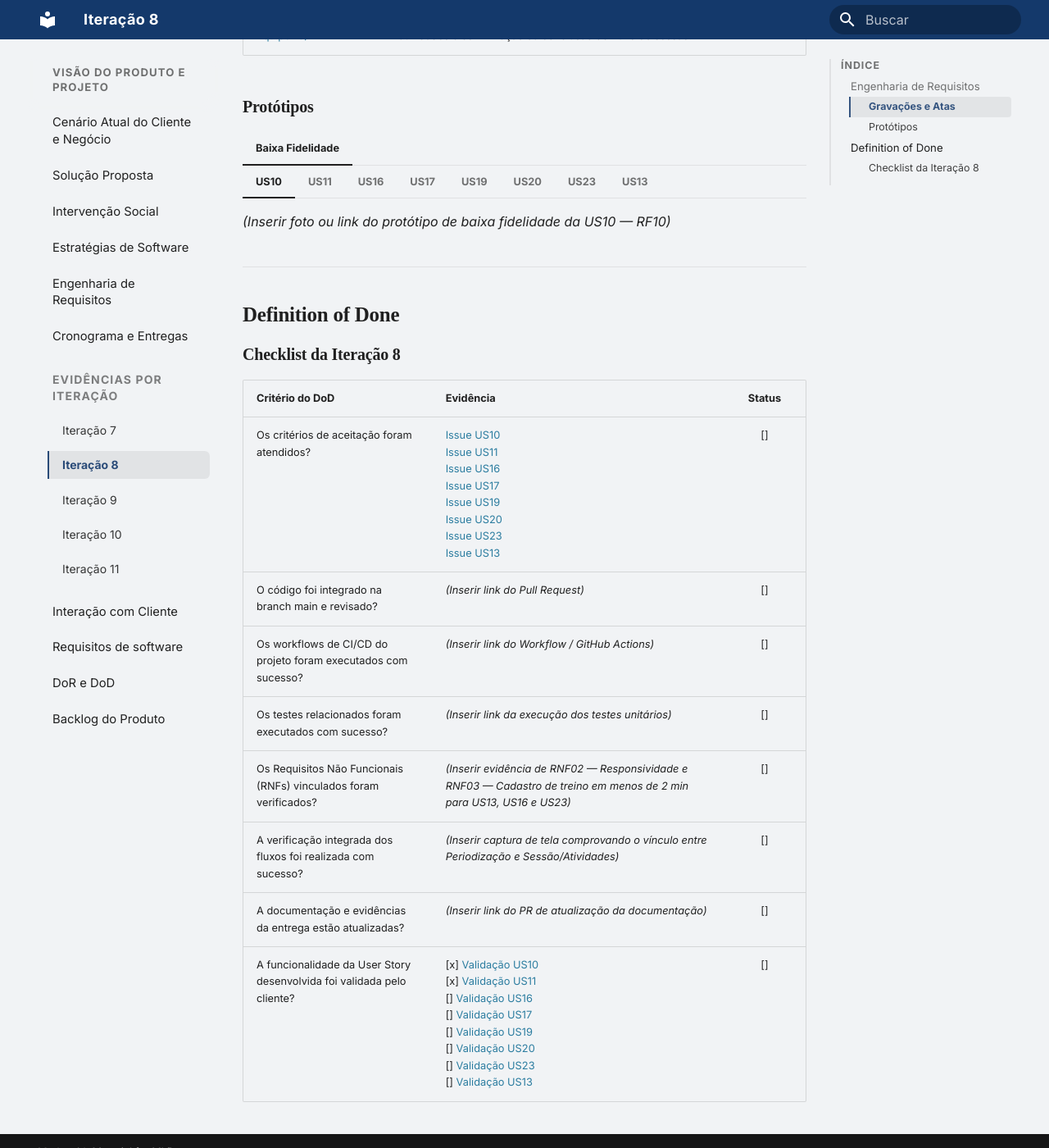
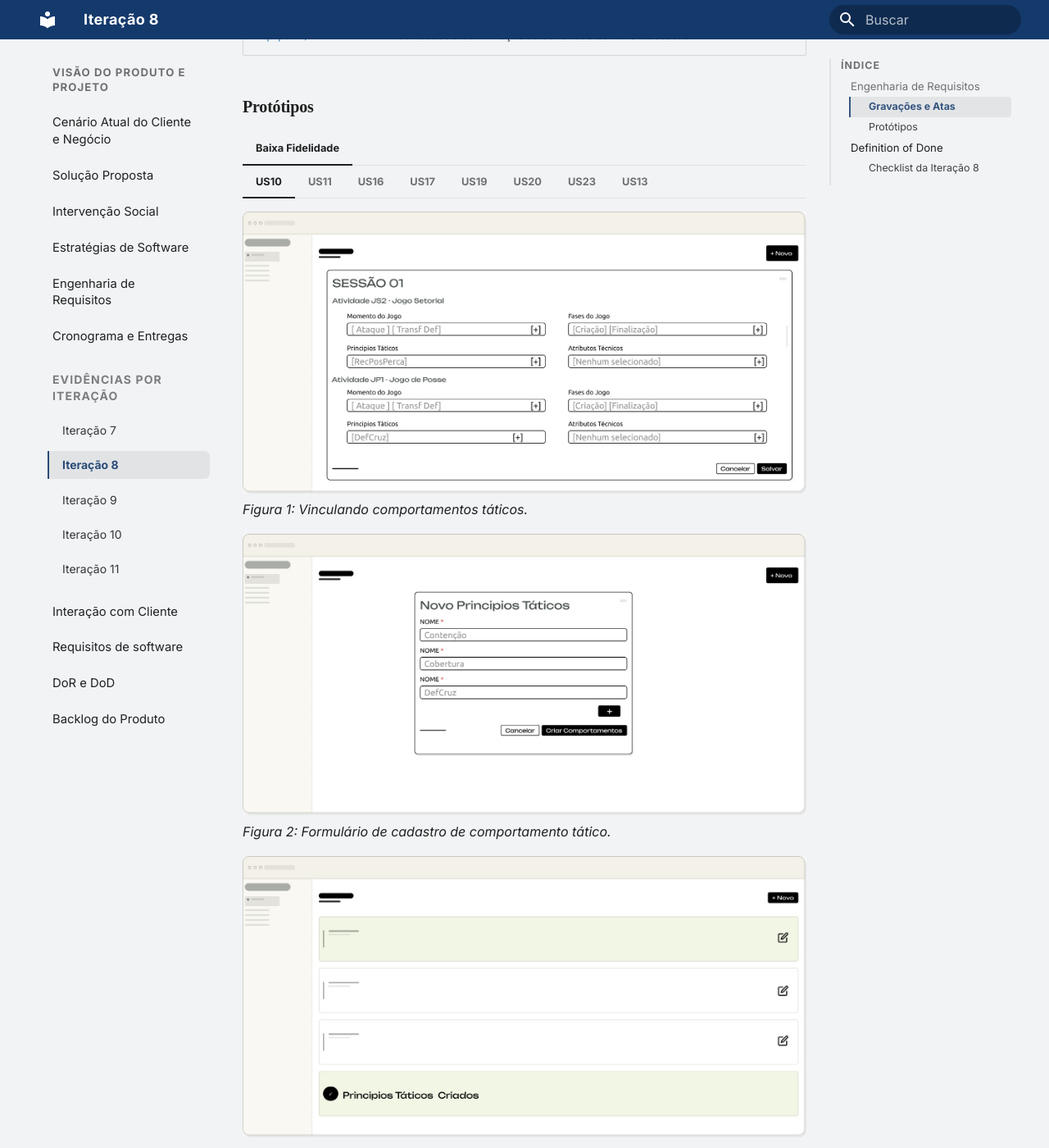
Before and after one commit to mdsreq-fga-unb/REQ-2026.2-T01-FutBoard, an MkDocs documentation site: the page built from docs/visao-produto/evidencias-ciclos/EV_C2.md, in a window 1280 px wide and 1400 px high, scrolled down 1080 px. Shown: the whole window at 82% size. Built offline with MkDocs 1.6.1 and Material for MkDocs 9.7.7, drawn with Linux system fonts in a browser that asks for light colours; part of the change alters nothing that is shown; some of the changed text lies outside the part shown.

Commit message:
docs: adiciona imagens dos prototipos de baixa fidelidade na EV_C2

```diff
--- a/docs/visao-produto/evidencias-ciclos/EV_C2.md
+++ b/docs/visao-produto/evidencias-ciclos/EV_C2.md
@@ -26,52 +26,60 @@
 === "Baixa Fidelidade"
 
     === "US10"
-        <!-- Inserir foto ou link do protótipo da US10 abaixo -->
-        *(Inserir foto ou link do protótipo de baixa fidelidade da US10 — RF10)*
+        ![Comportamentos táticos](../../assets/evidencias/US10_comportamento_tatico.jpeg)
+        *Figura 1: Vinculando comportamentos táticos.*
 
-        <!-- Exemplo: ![Baixa Fidelidade US10](../../assets/Evidencias/BaixaFidelidade/US10.png) -->
+        ![Cadastrar comportamento](../../assets/evidencias/US10_cadastrar_comportamento.jpeg)
+        *Figura 2: Formulário de cadastro de comportamento tático.*
+
+        ![Lista de comportamentos atualizada](../../assets/evidencias/US10_lista_atualizada_comportamentos.jpeg)
+        *Figura 3: Listagem de comportamentos táticos atualizada.*
 
     === "US11"
-        <!-- Inserir foto ou link do protótipo da US11 abaixo -->
-        *(Inserir foto ou link do protótipo de baixa fidelidade da US11 — RF11)*
+        ![Editar comportamento tático](../../assets/evidencias/US11_editar_comportamento_tatico_1.jpeg)
+        *Figura 1: Formulário de edição de comportamento tático.*
 
-        <!-- Exemplo: ![Baixa Fidelidade US11](../../assets/Evidencias/BaixaFidelidade/US11.png) -->
+        ![Lista de comportamentos atualizada](../../assets/evidencias/US11_lista_atualizada_comportamento_2.jpeg)
+        *Figura 2: Listagem de comportamentos táticos atualizada após edição.*
 
     === "US16"
-        <!-- Inserir foto ou link do protótipo da US16 abaixo -->
-        *(Inserir foto ou link do protótipo de baixa fidelidade da US16 — RF16)*
+        ![Cadastrar sessão](../../assets/evidencias/US16_cadastrar_sessao.jpeg)
+        *Figura 1: Formulário de cadastro de sessão de treino.*
 
-        <!-- Exemplo: ![Baixa Fidelidade US16](../../assets/Evidencias/BaixaFidelidade/US16.png) -->
+        ![Lista de sessões atualizada](../../assets/evidencias/US16_lista_atualizada_sessao.jpeg)
+        *Figura 2: Listagem de sessões atualizada.*
 
     === "US17"
-        <!-- Inserir foto ou link do protótipo da US17 abaixo -->
-        *(Inserir foto ou link do protótipo de baixa fidelidade da US17 — RF17)*
+        ![Editar sessão](../../assets/evidencias/US17_editar_sessao.jpeg)
+        *Figura 1: Formulário de edição dos dados da sessão.*
 
-        <!-- Exemplo: ![Baixa Fidelidade US17](../../assets/Evidencias/BaixaFidelidade/US17.png) -->
+        ![Lista de sessões atualizada](../../assets/evidencias/US17_lista_atualizada.jpeg)
+        *Figura 2: Listagem de sessões atualizada após edição.*
 
     === "US19"
-        <!-- Inserir foto ou link do protótipo da US19 abaixo -->
-        *(Inserir foto ou link do protótipo de baixa fidelidade da US19 — RF19)*
+        ![Criar atividade na biblioteca](../../assets/evidencias/US19_criar_atividade_biblioteca.jpeg)
+        *Figura 1: Ação de criar atividade na biblioteca.*
 
-        <!-- Exemplo: ![Baixa Fidelidade US19](../../assets/Evidencias/BaixaFidelidade/US19.png) -->
+        ![Cadastrar atividade](../../assets/evidencias/US19_cadastrar_atividade_biblioteca.jpeg)
+        *Figura 2: Formulário de cadastro de atividade na biblioteca.*
+
+        ![Lista de atividades atualizada](../../assets/evidencias/US19_lista_atualizada.jpeg)
+        *Figura 3: Listagem de atividades da biblioteca atualizada.*
 
     === "US20"
-        <!-- Inserir foto ou link do protótipo da US20 abaixo -->
-        *(Inserir foto ou link do protótipo de baixa fidelidade da US20 — RF20)*
+        ![Editar atividade na biblioteca](../../assets/evidencias/US20_editar_atividade_biblioteca.jpeg)
+        *Figura 1: Seleção para edição da atividade.*
 
-        <!-- Exemplo: ![Baixa Fidelidade US20](../../assets/Evidencias/BaixaFidelidade/US20.png) -->
+        ![Edição da atividade na biblioteca](../../assets/evidencias/US20_editar_atividade_biblioteca_2.jpeg)
+        *Figura 2: Formulário de edição dos dados da atividade.*
 
     === "US23"
-        <!-- Inserir foto ou link do protótipo da US23 abaixo -->
-        *(Inserir foto ou link do protótipo de baixa fidelidade da US23 — RF23)*
-
-        <!-- Exemplo: ![Baixa Fidelidade US23](../../assets/Evidencias/BaixaFidelidade/US23.png) -->
+        ![Reutilizar atividade cadastrada](../../assets/evidencias/US23_adiciona_atividade_da_biblioteca_na_sessao.jpeg)
+        *Figura 1: Adicionar atividade da biblioteca na sessão de treino.*
 
     === "US13"
-        <!-- Inserir foto ou link do protótipo da US13 abaixo -->
-        *(Inserir foto ou link do protótipo de baixa fidelidade da US13 — RF13)*
-
-        <!-- Exemplo: ![Baixa Fidelidade US13](../../assets/Evidencias/BaixaFidelidade/US13.png) -->
+        ![Criar atividade na sessão](../../assets/evidencias/US13_criar_atividade_na_sessao.jpeg)
+        *Figura 1: Cadastro de atividade diretamente na sessão de treino.*
 
 ---
 
```
Also changed, not shown: docs/assets/evidencias/US10_cadastrar_comportamento.jpeg (added), docs/assets/evidencias/US10_comportamento_tatico.jpeg (added), docs/assets/evidencias/US10_lista_atualizada_comportamentos.jpeg (added), docs/assets/evidencias/US11_editar_comportamento_tatico_1.jpeg (added), docs/assets/evidencias/US11_lista_atualizada_comportamento_2.jpeg (added), docs/assets/evidencias/US13_criar_atividade_na_sessao.jpeg (added), docs/assets/evidencias/US16_cadastrar_sessao.jpeg (added), docs/assets/evidencias/US16_lista_atualizada_sessao.jpeg (added), docs/assets/evidencias/US17_editar_sessao.jpeg (added), docs/assets/evidencias/US17_lista_atualizada.jpeg (added), docs/assets/evidencias/US19_cadastrar_atividade_biblioteca.jpeg (added), docs/assets/evidencias/US19_criar_atividade_biblioteca.jpeg (added), docs/assets/evidencias/US19_lista_atualizada.jpeg (added), docs/assets/evidencias/US20_editar_atividade_biblioteca.jpeg (added), 2 more files.
